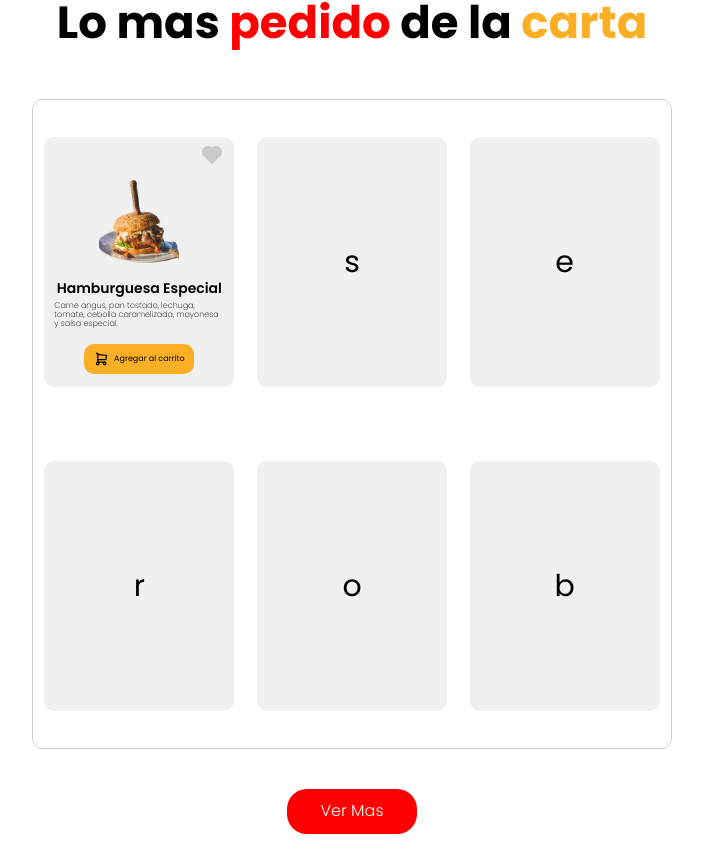
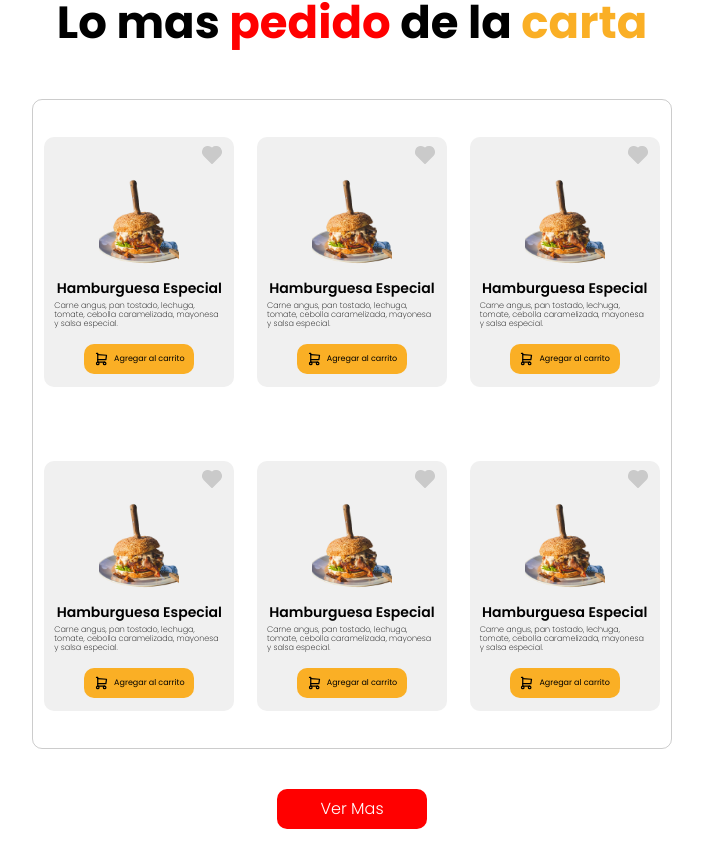
Before and after one commit to PedroBustos07/webPagePP2, a React (Vite) app: page / in a window 1280 px wide. Shown: the part 733-1597 px from the top of the page, without its empty margins (288-991 px from the left). Built offline with nearby package versions, Linux system fonts and the light colour scheme.

Commit message:
actualizacion de la pagina web 0.1

```diff
--- a/src/components/MostRequested.jsx
+++ b/src/components/MostRequested.jsx
@@ -50,11 +50,216 @@ export default function MostRequested() {
             <span>Agregar al carrito</span>
           </button>
         </div>
-        <div className='elementsShoppingCart'>s</div>
-        <div className='elementsShoppingCart'>e</div>
-        <div className='elementsShoppingCart'>r</div>
-        <div className='elementsShoppingCart'>o</div>
-        <div className='elementsShoppingCart'>b</div>
+        <div className='elementsShoppingCart'>
+          <div className='containerHeart'>
+            <svg
+              xmlns='http://www.w3.org/2000/svg'
+              width='24'
+              height='24'
+              viewBox='0 0 24 24'
+              fill='currentColor'
+              className='icon icon-tabler icons-tabler-filled icon-tabler-heart'
+            >
+              <path stroke='none' d='M0 0h24v24H0z' fill='none' />
+              <path d='M6.979 3.074a6 6 0 0 1 4.988 1.425l.037 .033l.034 -.03a6 6 0 0 1 4.733 -1.44l.246 .036a6 6 0 0 1 3.364 10.008l-.18 .185l-.048 .041l-7.45 7.379a1 1 0 0 1 -1.313 .082l-.094 -.082l-7.493 -7.422a6 6 0 0 1 3.176 -10.215z' />
+            </svg>
+          </div>
+          <img src={hamburguesaPng} alt='' />
+          <p>Hamburguesa Especial</p>
+          <span id='descriptionFood'>
+            Carne angus, pan tostado, lechuga, tomate, cebolla caramelizada,
+            mayonesa y salsa especial.
+          </span>
+          <button className='buttonShoppingCartContainer'>
+            <svg
+              xmlns='http://www.w3.org/2000/svg'
+              width='24'
+              height='24'
+              viewBox='0 0 24 24'
+              fill='none'
+              stroke='currentColor'
+              strokeWidth='2'
+              strokeLinecap='round'
+              strokeLinejoin='round'
+              className='icon icon-tabler icon-tabler-shopping-cart'
+            >
+              <path stroke='none' d='M0 0h24v24H0z' fill='none' />
+              <path d='M6 19m-2 0a2 2 0 1 0 4 0a2 2 0 1 0 -4 0' />
+              <path d='M17 19m-2 0a2 2 0 1 0 4 0a2 2 0 1 0 -4 0' />
+              <path d='M17 17h-11v-14h-2' />
+              <path d='M6 5l14 1l-1 7h-13' />
+            </svg>
+            <span>Agregar al carrito</span>
+          </button>
+        </div>
+        <div className='elementsShoppingCart'>
+          <div className='containerHeart'>
+            <svg
+              xmlns='http://www.w3.org/2000/svg'
+              width='24'
+              height='24'
+              viewBox='0 0 24 24'
+              fill='currentColor'
+              className='icon icon-tabler icons-tabler-filled icon-tabler-heart'
+            >
+              <path stroke='none' d='M0 0h24v24H0z' fill='none' />
+              <path d='M6.979 3.074a6 6 0 0 1 4.988 1.425l.037 .033l.034 -.03a6 6 0 0 1 4.733 -1.44l.246 .036a6 6 0 0 1 3.364 10.008l-.18 .185l-.048 .041l-7.45 7.379a1 1 0 0 1 -1.313 .082l-.094 -.082l-7.493 -7.422a6 6 0 0 1 3.176 -10.215z' />
+            </svg>
+          </div>
+          <img src={hamburguesaPng} alt='' />
+          <p>Hamburguesa Especial</p>
+          <span id='descriptionFood'>
+            Carne angus, pan tostado, lechuga, tomate, cebolla caramelizada,
+            mayonesa y salsa especial.
+          </span>
+          <button className='buttonShoppingCartContainer'>
+            <svg
+              xmlns='http://www.w3.org/2000/svg'
+              width='24'
+              height='24'
+              viewBox='0 0 24 24'
+              fill='none'
+              stroke='currentColor'
+              strokeWidth='2'
+              strokeLinecap='round'
+              strokeLinejoin='round'
+              className='icon icon-tabler icon-tabler-shopping-cart'
+            >
+              <path stroke='none' d='M0 0h24v24H0z' fill='none' />
+              <path d='M6 19m-2 0a2 2 0 1 0 4 0a2 2 0 1 0 -4 0' />
+              <path d='M17 19m-2 0a2 2 0 1 0 4 0a2 2 0 1 0 -4 0' />
+              <path d='M17 17h-11v-14h-2' />
+              <path d='M6 5l14 1l-1 7h-13' />
+            </svg>
+            <span>Agregar al carrito</span>
+          </button>
+        </div>
+        <div className='elementsShoppingCart'>
+          <div className='containerHeart'>
+            <svg
+              xmlns='http://www.w3.org/2000/svg'
+              width='24'
+              height='24'
+              viewBox='0 0 24 24'
+              fill='currentColor'
+              className='icon icon-tabler icons-tabler-filled icon-tabler-heart'
+            >
+              <path stroke='none' d='M0 0h24v24H0z' fill='none' />
+              <path d='M6.979 3.074a6 6 0 0 1 4.988 1.425l.037 .033l.034 -.03a6 6 0 0 1 4.733 -1.44l.246 .036a6 6 0 0 1 3.364 10.008l-.18 .185l-.048 .041l-7.45 7.379a1 1 0 0 1 -1.313 .082l-.094 -.082l-7.493 -7.422a6 6 0 0 1 3.176 -10.215z' />
+            </svg>
+          </div>
+          <img src={hamburguesaPng} alt='' />
+          <p>Hamburguesa Especial</p>
+          <span id='descriptionFood'>
+            Carne angus, pan tostado, lechuga, tomate, cebolla caramelizada,
+            mayonesa y salsa especial.
+          </span>
+          <button className='buttonShoppingCartContainer'>
+            <svg
+              xmlns='http://www.w3.org/2000/svg'
+              width='24'
+              height='24'
+              viewBox='0 0 24 24'
+              fill='none'
+              stroke='currentColor'
+              strokeWidth='2'
+              strokeLinecap='round'
+              strokeLinejoin='round'
+              className='icon icon-tabler icon-tabler-shopping-cart'
+            >
+              <path stroke='none' d='M0 0h24v24H0z' fill='none' />
+              <path d='M6 19m-2 0a2 2 0 1 0 4 0a2 2 0 1 0 -4 0' />
+              <path d='M17 19m-2 0a2 2 0 1 0 4 0a2 2 0 1 0 -4 0' />
+              <path d='M17 17h-11v-14h-2' />
+              <path d='M6 5l14 1l-1 7h-13' />
+            </svg>
+            <span>Agregar al carrito</span>
+          </button>
+        </div>
+        <div className='elementsShoppingCart'>
+          <div className='containerHeart'>
+            <svg
+              xmlns='http://www.w3.org/2000/svg'
+              width='24'
+              height='24'
+              viewBox='0 0 24 24'
+              fill='currentColor'
+              className='icon icon-tabler icons-tabler-filled icon-tabler-heart'
+            >
+              <path stroke='none' d='M0 0h24v24H0z' fill='none' />
+              <path d='M6.979 3.074a6 6 0 0 1 4.988 1.425l.037 .033l.034 -.03a6 6 0 0 1 4.733 -1.44l.246 .036a6 6 0 0 1 3.364 10.008l-.18 .185l-.048 .041l-7.45 7.379a1 1 0 0 1 -1.313 .082l-.094 -.082l-7.493 -7.422a6 6 0 0 1 3.176 -10.215z' />
+            </svg>
+          </div>
+          <img src={hamburguesaPng} alt='' />
+          <p>Hamburguesa Especial</p>
+          <span id='descriptionFood'>
+            Carne angus, pan tostado, lechuga, tomate, cebolla caramelizada,
+            mayonesa y salsa especial.
+          </span>
+          <button className='buttonShoppingCartContainer'>
+            <svg
+              xmlns='http://www.w3.org/2000/svg'
+              width='24'
+              height='24'
+              viewBox='0 0 24 24'
+              fill='none'
+              stroke='currentColor'
+              strokeWidth='2'
+              strokeLinecap='round'
+              strokeLinejoin='round'
+              className='icon icon-tabler icon-tabler-shopping-cart'
+            >
+              <path stroke='none' d='M0 0h24v24H0z' fill='none' />
+              <path d='M6 19m-2 0a2 2 0 1 0 4 0a2 2 0 1 0 -4 0' />
+              <path d='M17 19m-2 0a2 2 0 1 0 4 0a2 2 0 1 0 -4 0' />
+              <path d='M17 17h-11v-14h-2' />
+              <path d='M6 5l14 1l-1 7h-13' />
+            </svg>
+            <span>Agregar al carrito</span>
+          </button>
+        </div>
+        <div className='elementsShoppingCart'>
+          <div className='containerHeart'>
+            <svg
+              xmlns='http://www.w3.org/2000/svg'
+              width='24'
+              height='24'
+              viewBox='0 0 24 24'
+              fill='currentColor'
+              className='icon icon-tabler icons-tabler-filled icon-tabler-heart'
+            >
+              <path stroke='none' d='M0 0h24v24H0z' fill='none' />
+              <path d='M6.979 3.074a6 6 0 0 1 4.988 1.425l.037 .033l.034 -.03a6 6 0 0 1 4.733 -1.44l.246 .036a6 6 0 0 1 3.364 10.008l-.18 .185l-.048 .041l-7.45 7.379a1 1 0 0 1 -1.313 .082l-.094 -.082l-7.493 -7.422a6 6 0 0 1 3.176 -10.215z' />
+            </svg>
+          </div>
+          <img src={hamburguesaPng} alt='' />
+          <p>Hamburguesa Especial</p>
+          <span id='descriptionFood'>
+            Carne angus, pan tostado, lechuga, tomate, cebolla caramelizada,
+            mayonesa y salsa especial.
+          </span>
+          <button className='buttonShoppingCartContainer'>
+            <svg
+              xmlns='http://www.w3.org/2000/svg'
+              width='24'
+              height='24'
+              viewBox='0 0 24 24'
+              fill='none'
+              stroke='currentColor'
+              strokeWidth='2'
+              strokeLinecap='round'
+              strokeLinejoin='round'
+              className='icon icon-tabler icon-tabler-shopping-cart'
+            >
+              <path stroke='none' d='M0 0h24v24H0z' fill='none' />
+              <path d='M6 19m-2 0a2 2 0 1 0 4 0a2 2 0 1 0 -4 0' />
+              <path d='M17 19m-2 0a2 2 0 1 0 4 0a2 2 0 1 0 -4 0' />
+              <path d='M17 17h-11v-14h-2' />
+              <path d='M6 5l14 1l-1 7h-13' />
+            </svg>
+            <span>Agregar al carrito</span>
+          </button>
+        </div>
       </div>
       <button className='buttonMostReq'>Ver Mas</button>
       <div className='flayerContainer'></div>
--- a/src/styles/mostRequested.css
+++ b/src/styles/mostRequested.css
@@ -12,18 +12,21 @@
 .buttonMostReq {
   cursor: pointer;
   text-align: center;
-  width: 130px;
-  height: 45px;
+  width: 150px;
+  height: 40px;
   font-size: 16px;
   font-weight: 300;
   border: none;
   box-shadow: none;
   text-decoration: none;
   background-color: #ff0000;
-  border-radius: 20px;
+  border-radius: 10px;
   color: #ffffff;
   margin-top: 10px;
   margin-bottom: 30px;
+}
+.buttonMostReq:hover {
+  background-color: #ff1d1d;
 }
 .containerHeart {
   width: 100%;
```
